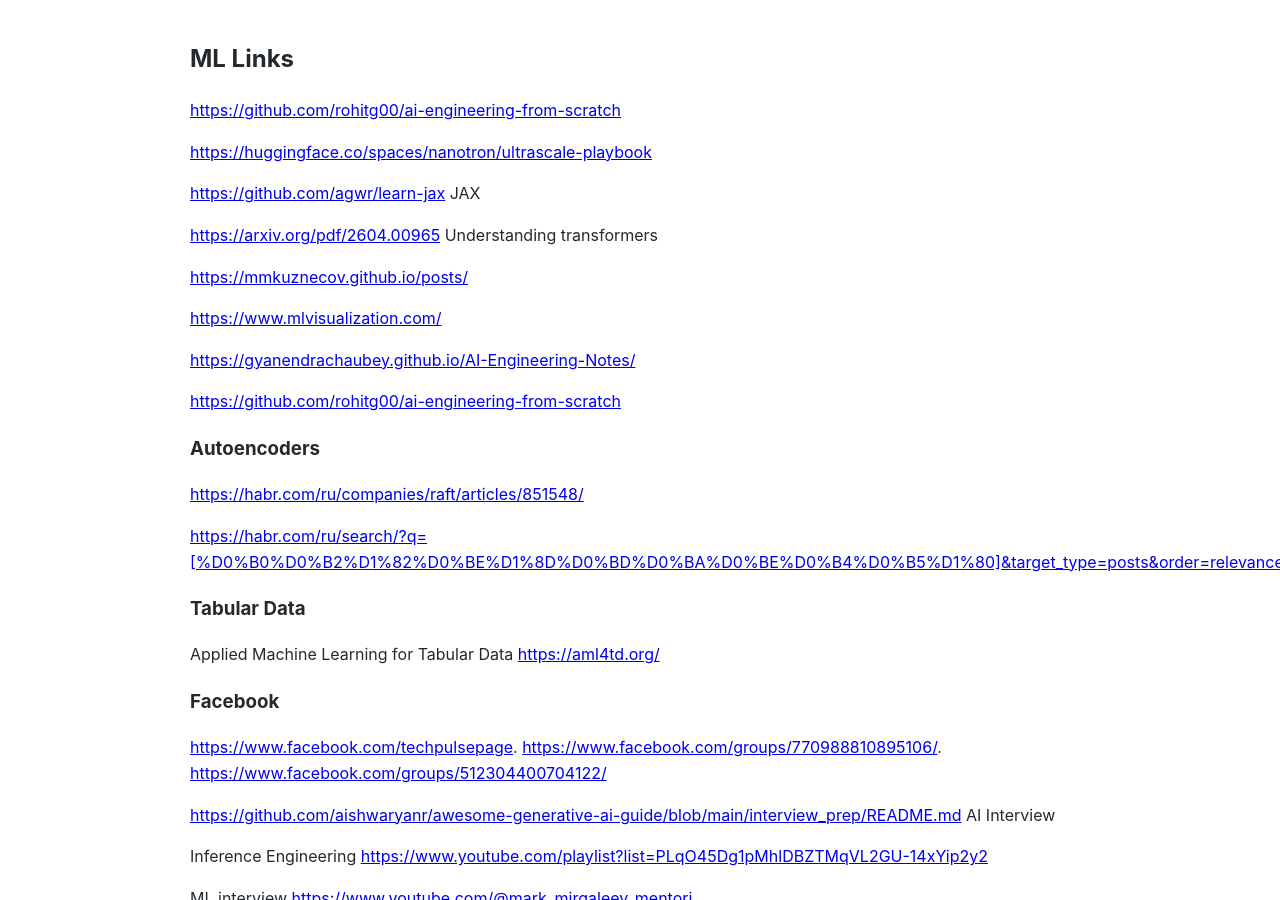
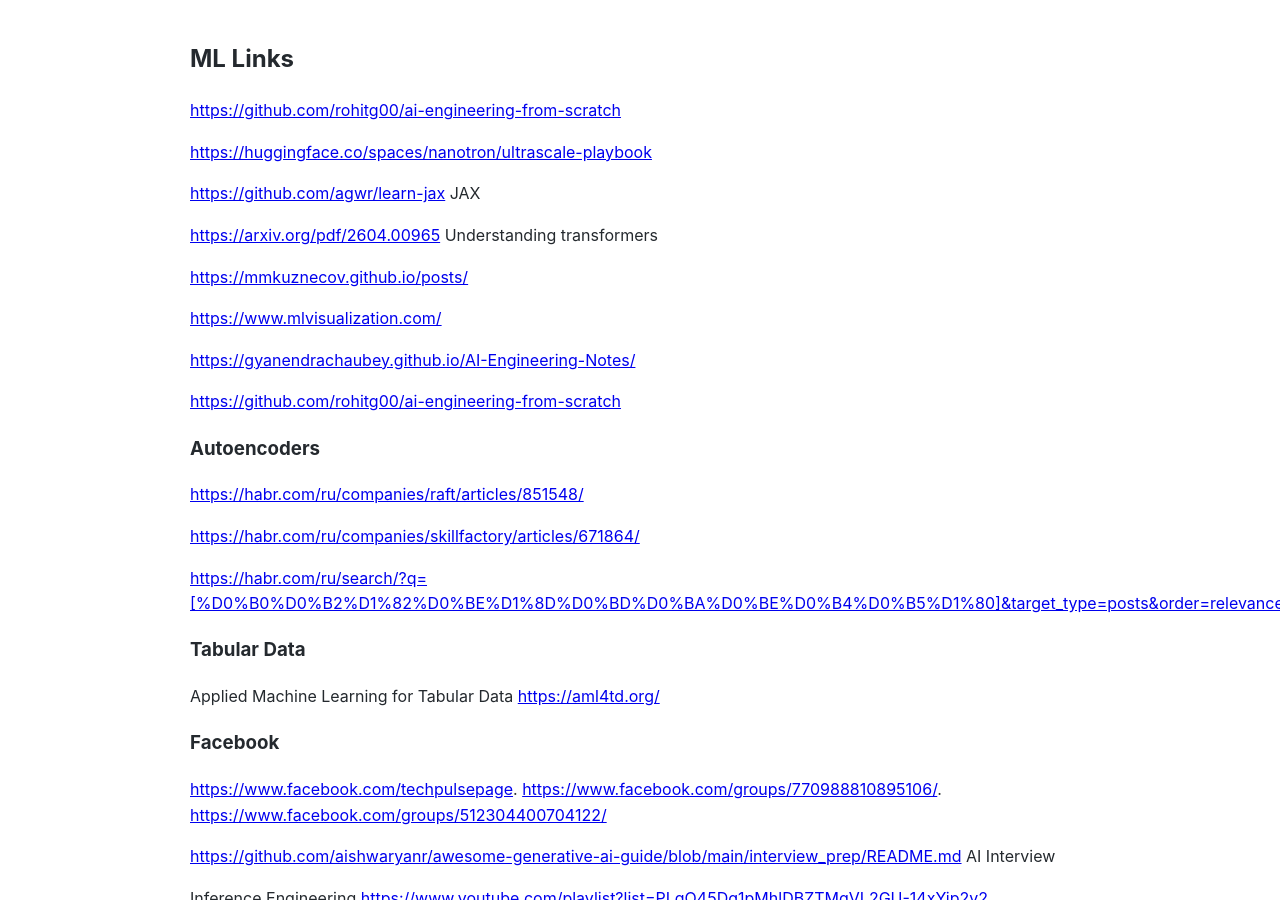
Before and after one commit to Michael-Lubinsky/michael-lubinsky.github.com, a Jekyll site: the page built from ml/mamba.md, in a window 1280 px wide and 900 px high. Built offline with Jekyll 4.4.1, drawn with Linux system fonts in a browser that asks for light colours; our own code applies the rules of GitHub Pages for plain Markdown files.

Commit message:
Add additional Autoencoders resource link
Added a new link related to Autoencoders in the documentation.

```diff
--- a/ml/mamba.md
+++ b/ml/mamba.md
@@ -20,6 +20,8 @@
 ### Autoencoders
 
 <https://habr.com/ru/companies/raft/articles/851548/>
+
+<https://habr.com/ru/companies/skillfactory/articles/671864/>
 
 <https://habr.com/ru/search/?q=[%D0%B0%D0%B2%D1%82%D0%BE%D1%8D%D0%BD%D0%BA%D0%BE%D0%B4%D0%B5%D1%80]&target_type=posts&order=relevance>
 
```
